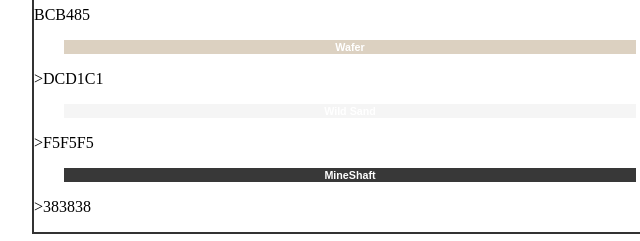
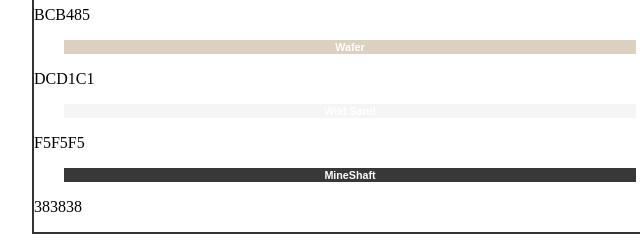
Before and after one commit to gualberto2/CSS-Design-System, a plain HTML site: page index.html in a window 1280 px wide. Shown: the part 184-425 px from the top of the page, 290-930 px from the left. Drawn offline with Linux system fonts and the light colour scheme; a web font is replaced by a local one.

Commit message:
commit on 'master'

```diff
--- a/index.html
+++ b/index.html
@@ -21,11 +21,11 @@
             <h6 class="color-1">Indian Khaki</h6>
                 <p class="color-1">BCB485</p>
             <h6 class="color-2">Wafer</h6>
-                <p class="color-2"></p>>DCD1C1</p>
+                <p class="color-2">DCD1C1</p>
             <h6 class="color-3">Wild Sand</h6>
-                <p class="color-3"></p>>F5F5F5</p>
+                <p class="color-3">F5F5F5</p>
             <h6 class="color-4">MineShaft</h6>
-                <p class="color-4"></p>>383838</p>
+                <p class="color-4">383838</p>
         </div>
 
         <div class="fonts">
```
